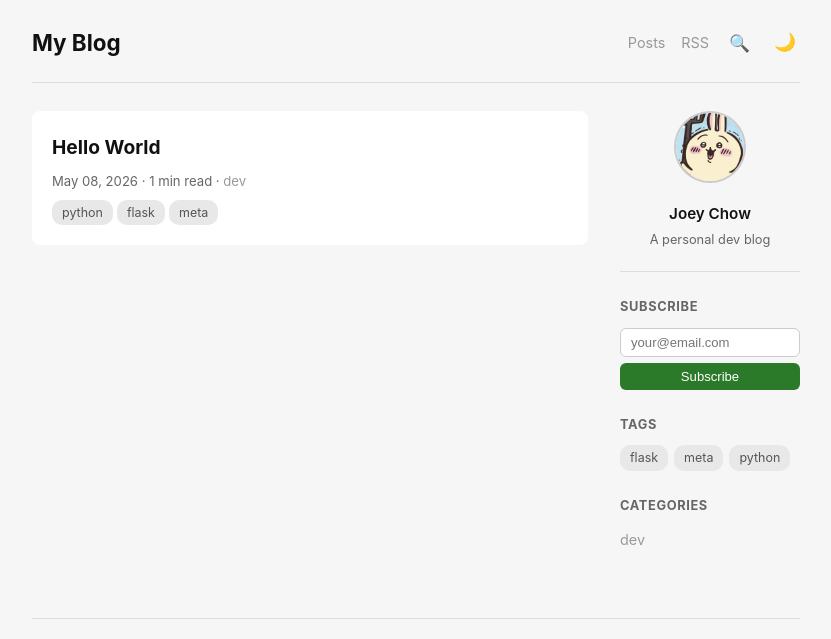
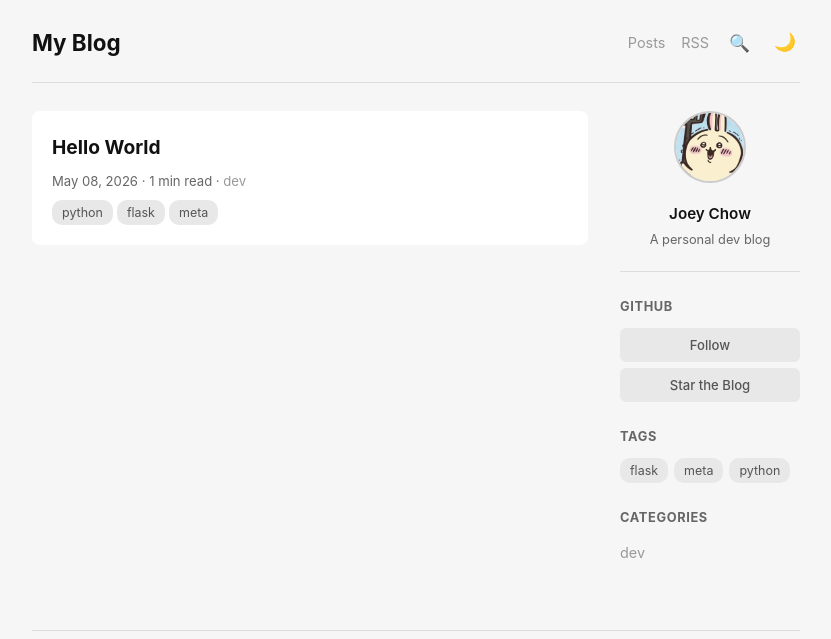
Before and after one commit to Zouziyu/Zouziyu.github.io, a Flask app: page / in a window 1280 px wide. Shown: the top 639 px of the page, without its empty margins (224-1055 px from the left). Run offline with Flask 3, Linux system fonts and the light colour scheme; some libraries are stand-ins or nearby versions.

Commit message:
Replace newsletter with GitHub follow + star buttons

```diff
--- a/static/style.css
+++ b/static/style.css
@@ -194,20 +194,14 @@ aside { width: 180px; flex-shrink: 0; }
 .profile-name { color: var(--heading); font-weight: 600; margin-top: 10px; font-size: 0.95rem; }
 .profile-desc { color: var(--muted); font-size: 0.8rem; margin-top: 2px; }
 
-/* ── Newsletter form ────────────────── */
-.newsletter-form { margin-top: 10px; display: flex; flex-direction: column; gap: 6px; }
-.newsletter-form input[type="email"] {
-  width: 100%; padding: 6px 10px; font-size: 0.82rem;
-  background: var(--input-bg); color: var(--input-text);
-  border: 1px solid var(--input-border); border-radius: 6px; outline: none;
+/* ── GitHub buttons ────────────────── */
+.github-links { display: flex; flex-direction: column; gap: 6px; margin-top: 6px; }
+.github-btn {
+  display: block; text-align: center; padding: 6px 0; font-size: 0.82rem;
+  background: var(--tag-bg); color: var(--tag-text); border-radius: 6px;
+  font-weight: 500;
 }
-.newsletter-form input[type="email"]:focus { border-color: var(--link); }
-.newsletter-form button {
-  padding: 6px 0; font-size: 0.82rem;
-  background: var(--link); color: #fff; border: none;
-  border-radius: 6px; cursor: pointer; font-weight: 500;
-}
-.newsletter-form button:hover { opacity: 0.85; }
+.github-btn:hover { background: var(--link); color: #fff; text-decoration: none; }
 
 /* ── Post cards ────────────────────── */
 .post-card {
--- a/templates/base.html
+++ b/templates/base.html
@@ -39,16 +39,15 @@
           <div class="profile-desc">{{ blog_description }}</div>
         </div>
         <div class="sidebar-section">
-          <h3>Subscribe</h3>
-          <form
-            class="newsletter-form"
-            action="https://buttondown.email/api/emails/embed-subscribe/USERNAME"
-            method="post"
-            target="_blank"
-          >
-            <input type="email" name="email" placeholder="your@email.com" required>
-            <button type="submit">Subscribe</button>
-          </form>
+          <h3>GitHub</h3>
+          <div class="github-links">
+            <a href="https://github.com/Zouziyu" target="_blank" rel="noopener" class="github-btn">
+              Follow
+            </a>
+            <a href="https://github.com/Zouziyu/Zouziyu.github.io" target="_blank" rel="noopener" class="github-btn">
+              Star the Blog
+            </a>
+          </div>
         </div>
         <div class="sidebar-section">
           <h3>Tags</h3>
```
